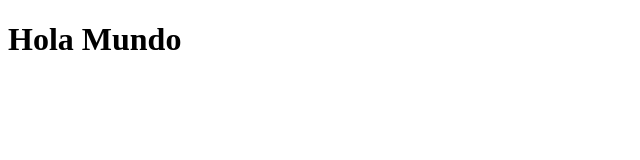
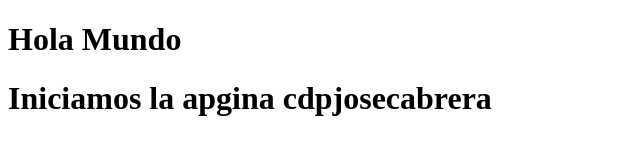
Before and after one commit to pabloSanchezExamengit/cdpjosecabrera, a plain HTML site: page index.html in a window 1280 px wide. Shown: the whole page, without its empty margins (0-640 px from the left). Drawn offline with Linux system fonts and the light colour scheme.

Commit message:
Rama: Develop

```diff
--- a/index.html
+++ b/index.html
@@ -7,5 +7,6 @@
 </head>
 <body>
     <h1>Hola Mundo</h1>
+    <h1>Iniciamos la apgina cdpjosecabrera</h1>
 </body>
 </html>
```
